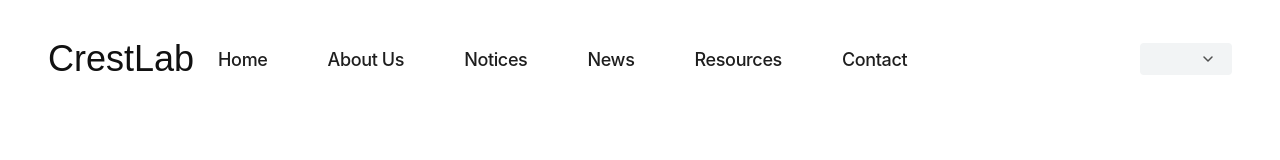
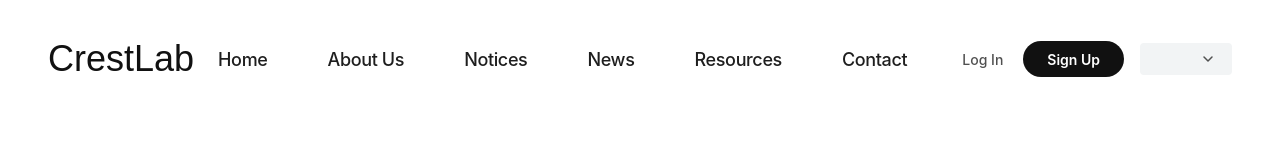
Before and after one commit to signaldecode/crestlab-FE, a Next.js app: page /en in a window 1280 px wide. Shown: the top 160 px of the page. Built offline with nearby package versions, Linux system fonts and the light colour scheme.

Commit message:
feat : 로그인, 회원가입 버튼 추가

```diff
--- a/assets/styles/components/common/AppHeader.module.scss
+++ b/assets/styles/components/common/AppHeader.module.scss
@@ -162,6 +162,53 @@
   @include respond-to(lg) {
     display: flex;
     align-items: center;
+    gap: $spacing-md;
+  }
+}
+
+.auth-group {
+  display: flex;
+  align-items: center;
+  gap: $spacing-xs;
+}
+
+.auth-link {
+  font-family: $font-family-sans;
+  font-size: $font-size-sm;
+  font-weight: $font-weight-medium;
+  color: $color-text-secondary;
+  text-decoration: none;
+  cursor: pointer;
+  background: none;
+  border: none;
+  padding: $spacing-sm $spacing-md;
+  transition: color 0.2s;
+
+  &:hover {
+    color: $color-text-primary;
+  }
+}
+
+.auth-button {
+  display: inline-flex;
+  align-items: center;
+  justify-content: center;
+  padding: 0.5rem 1.5rem;
+  background-color: #111111;
+  color: white;
+  border-radius: 6.25rem;
+  font-family: $font-family-sans;
+  font-size: $font-size-sm;
+  font-weight: $font-weight-semibold;
+  text-decoration: none;
+  transition: background-color 0.2s, opacity 0.2s;
+  height: 2.25rem; // sm-ish height
+  white-space: nowrap;
+
+  &:hover {
+    background-color: #333333;
+    color: white;
+    opacity: 0.9;
   }
 }
 
--- a/components/common/AppHeader.tsx
+++ b/components/common/AppHeader.tsx
@@ -120,6 +120,28 @@ export default function AppHeader({ data }: AppHeaderProps) {
         </div>
 
         <div className={styles['right-group']}>
+          <div className={styles['auth-group']}>
+            {isLoggedIn ? (
+              <>
+                <Link href="/mypage" className={styles['auth-link']}>
+                  {data.mypage}
+                </Link>
+                <button type="button" className={styles['auth-link']} onClick={handleLogout}>
+                  {data.logout}
+                </button>
+              </>
+            ) : (
+              <>
+                <button type="button" className={styles['auth-link']} onClick={handleLoginClick}>
+                  {data.login}
+                </button>
+                <Link href="/register" className={styles['auth-button']}>
+                  {data.cta}
+                </Link>
+              </>
+            )}
+          </div>
+
           <div className={styles['lang-dropdown']}>
             <button
               type="button"
--- a/messages/en/common.json
+++ b/messages/en/common.json
@@ -9,8 +9,11 @@
       "videos": "Resources",
       "contact": "Contact"
     },
+    "lang": "Language",
     "cta": "Sign Up",
-    "login": "Log In"
+    "login": "Log In",
+    "mypage": "My Page",
+    "logout": "Log Out"
   },
   "footer": {
     "copyright": "© 2026 CrestLab Investment. All rights reserved.",
--- a/messages/ja/common.json
+++ b/messages/ja/common.json
@@ -9,8 +9,11 @@
       "videos": "教育資料",
       "contact": "お問い合わせ"
     },
+    "lang": "言語",
     "cta": "会員登録",
-    "login": "ログイン"
+    "login": "ログイン",
+    "mypage": "マイページ",
+    "logout": "ログアウト"
   },
   "footer": {
     "copyright": "© 2026 CrestLab Investment. All rights reserved.",
--- a/messages/ko.json
+++ b/messages/ko.json
@@ -4,7 +4,6 @@
       "logo": "CrestLab",
       "nav": {
         "home": "홈",
-        "about": "회사소개",
         "videos": "학습자료",
         "news": "뉴스",
         "notices": "공지사항",
--- a/messages/zh/common.json
+++ b/messages/zh/common.json
@@ -9,8 +9,11 @@
       "videos": "教育资料",
       "contact": "联系我们"
     },
+    "lang": "语言",
     "cta": "注册",
-    "login": "登录"
+    "login": "登录",
+    "mypage": "个人中心",
+    "logout": "退出登录"
   },
   "footer": {
     "copyright": "© 2026 CrestLab Investment. All rights reserved.",
```
